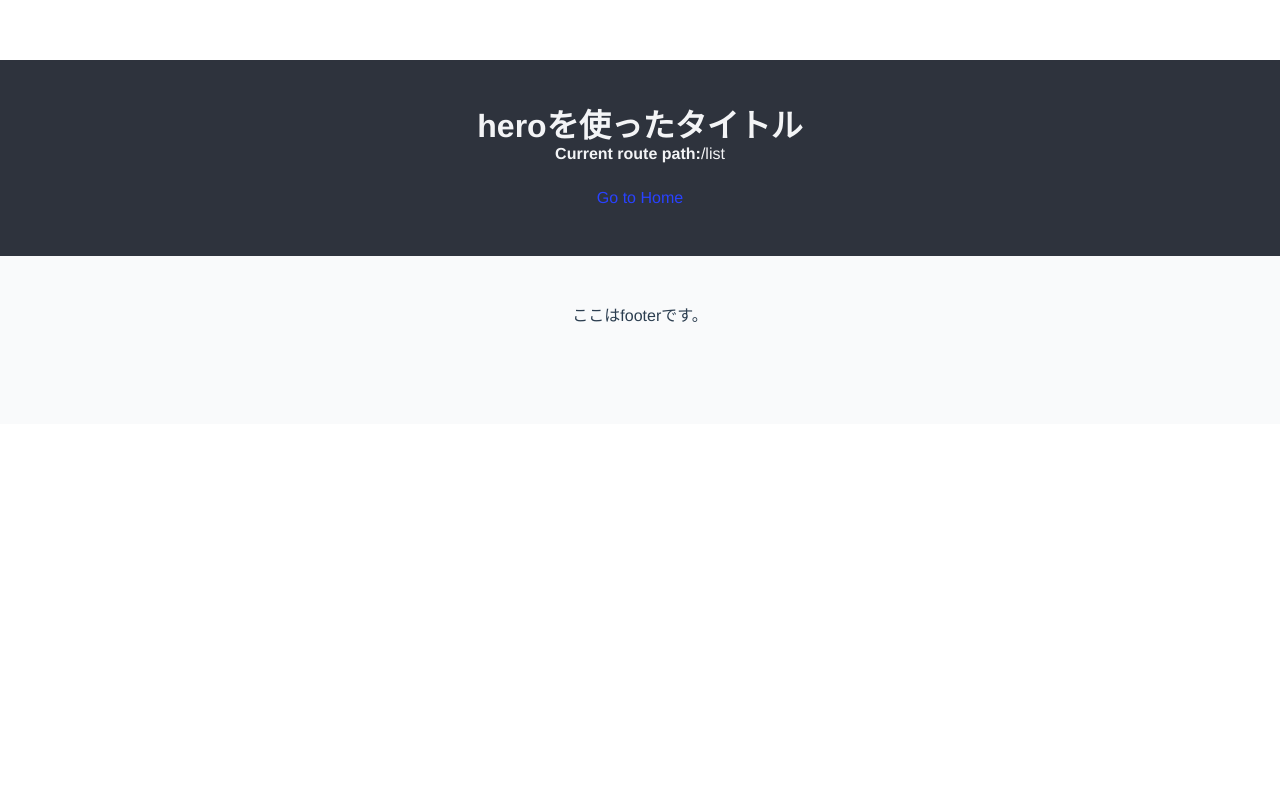
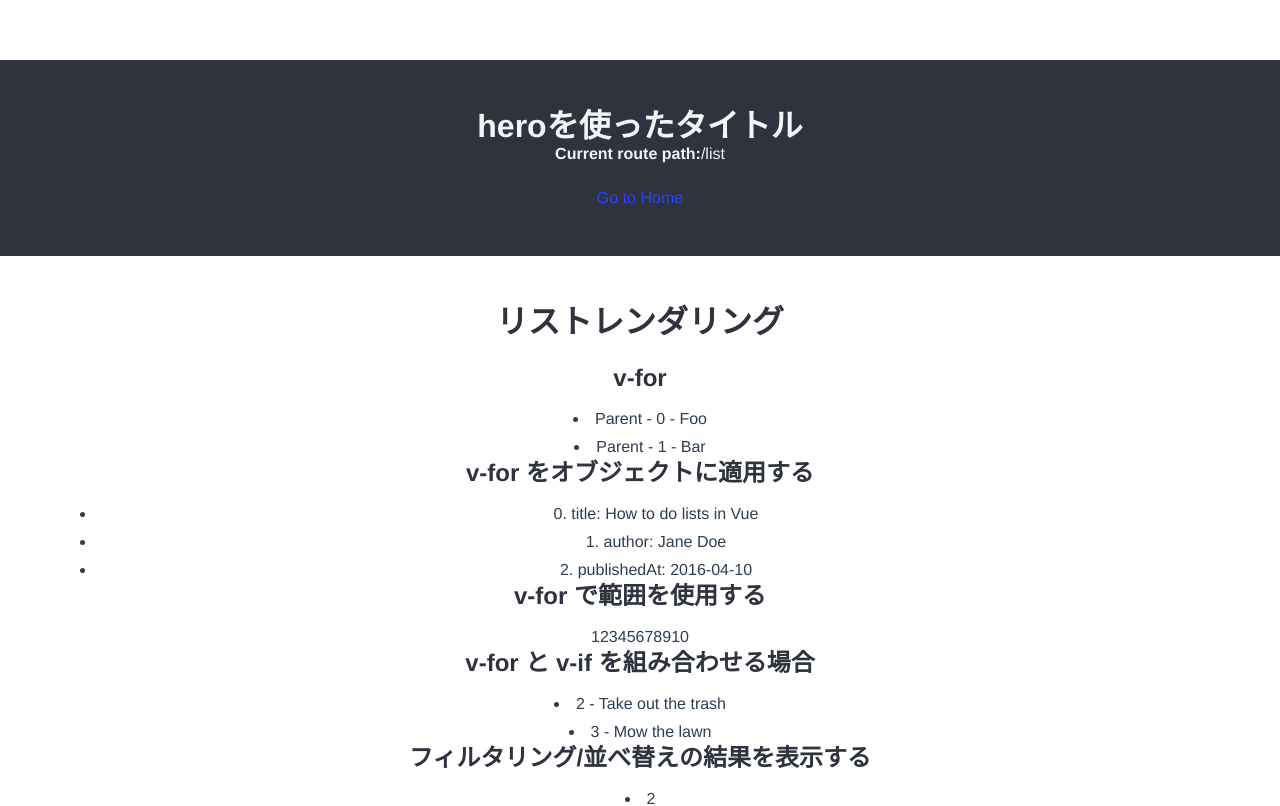
Before and after one commit to sakuteya/io-practice, a Vue app in the folder vue-app/: page /list in a window 1280 px wide. Shown: the top 806 px of the page. Built offline with nearby package versions, Linux system fonts and the light colour scheme.

Commit message:
リストレンダリング

```diff
--- a/vue-app/src/main.js
+++ b/vue-app/src/main.js
@@ -7,6 +7,7 @@ import ReactivityView from './pages/ReactivityView.vue'
 import ComputedView from './pages/ComputedView.vue'
 import ClassView from './pages/ClassView.vue'
 import ConditionalView from './pages/ConditionalView.vue'
+import ListView from './pages/ListView.vue'
 import TmpView from './pages/TmpView.vue'
 import { createRouter, createWebHistory } from 'vue-router'
 
@@ -18,6 +19,7 @@ const routes = [
   { path: '/computed', component: ComputedView },
   { path: '/class-and-style', component: ClassView },
   { path: '/conditional', component: ConditionalView },
+  { path: '/list', component: ListView },
   { path: '/tmp', component: TmpView },
 ]
 
--- a/vue-app/src/pages/HomeView.vue
+++ b/vue-app/src/pages/HomeView.vue
@@ -27,6 +27,9 @@ console.log(route.fullPath)
         <RouterLink to="/conditional">条件付きレンダリング</RouterLink>
       </div>
       <div class="columns">
+        <RouterLink to="/list">リストレンダリング</RouterLink>
+      </div>
+      <div class="columns">
         <RouterLink to="/tmp">TmpView</RouterLink>
       </div>
     </div>
--- /dev/null
+++ b/vue-app/src/pages/ListView.vue
@@ -0,0 +1,69 @@
+<script setup>
+import { ref, reactive, computed } from 'vue';
+
+// v-for
+const parentMessage = ref('Parent')
+const items = ref([{ message: 'Foo' }, { message: 'Bar' }])
+
+// v-for をオブジェクトに適用する
+const myObject = reactive({
+  title: 'How to do lists in Vue',
+  author: 'Jane Doe',
+  publishedAt: '2016-04-10'
+})
+
+// v-for と v-if を組み合わせる場合
+const todos = ref([
+  { id: 1, name: 'Do the dishes', isComplete: true },
+  { id: 2, name: 'Take out the trash', isComplete: false },
+  { id: 3, name: 'Mow the lawn', isComplete: false }
+])
+
+// フィルタリング/並べ替えの結果を表示する
+const numbers = ref([1, 2, 3, 4, 5])
+
+const evenNumbers = computed(() => {
+  return numbers.value.filter((n) => n % 2 === 0)
+})
+</script>
+
+<template>
+  <section class="content section">
+    <h1 class="title">リストレンダリング</h1>
+    <!-- v-for -->
+    <div class="container">
+      <h3>v-for</h3>
+      <li v-for="(item, index) in items" :key="item.message">
+        {{ parentMessage }} - {{ index }} - {{ item.message }}
+      </li>
+    </div>
+    <!-- v-for をオブジェクトに適用する -->
+    <div class="container">
+      <h3>v-for をオブジェクトに適用する</h3>
+      <ul>
+        <li v-for="(value, key, index) in myObject" :key="value">
+          {{ index }}. {{ key }}: {{ value }}
+        </li>
+      </ul>
+    </div>
+    <!-- v-for で範囲を使用する -->
+    <div class="container">
+      <h3>v-for で範囲を使用する</h3>
+      <span v-for="n in 10" :key="n">{{ n }}</span>
+    </div>
+    <!-- v-for と v-if を組み合わせる場合 -->
+    <div class="container">
+      <h3>v-for と v-if を組み合わせる場合</h3>
+      <template v-for="todo in todos" :key="todo.id">
+        <li v-if="!todo.isComplete">
+          {{ todo.id }} - {{ todo.name }}
+        </li>
+      </template>
+    </div>
+    <!-- フィルタリング/並べ替えの結果を表示する -->
+    <div class="container">
+      <h3>フィルタリング/並べ替えの結果を表示する</h3>
+      <li v-for="n in evenNumbers" :key="n">{{ n }}</li>
+    </div>
+  </section>
+</template>
```
